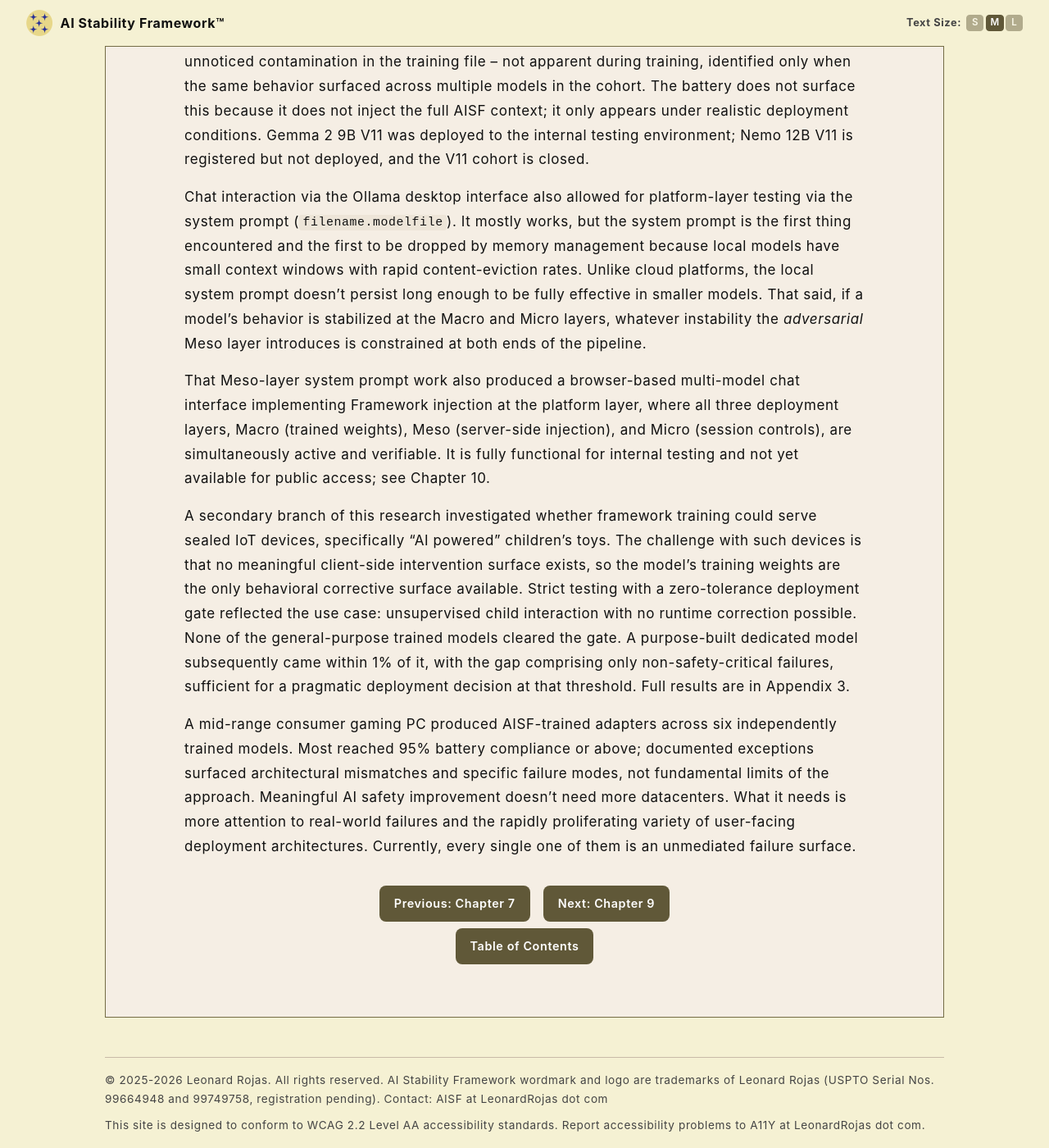
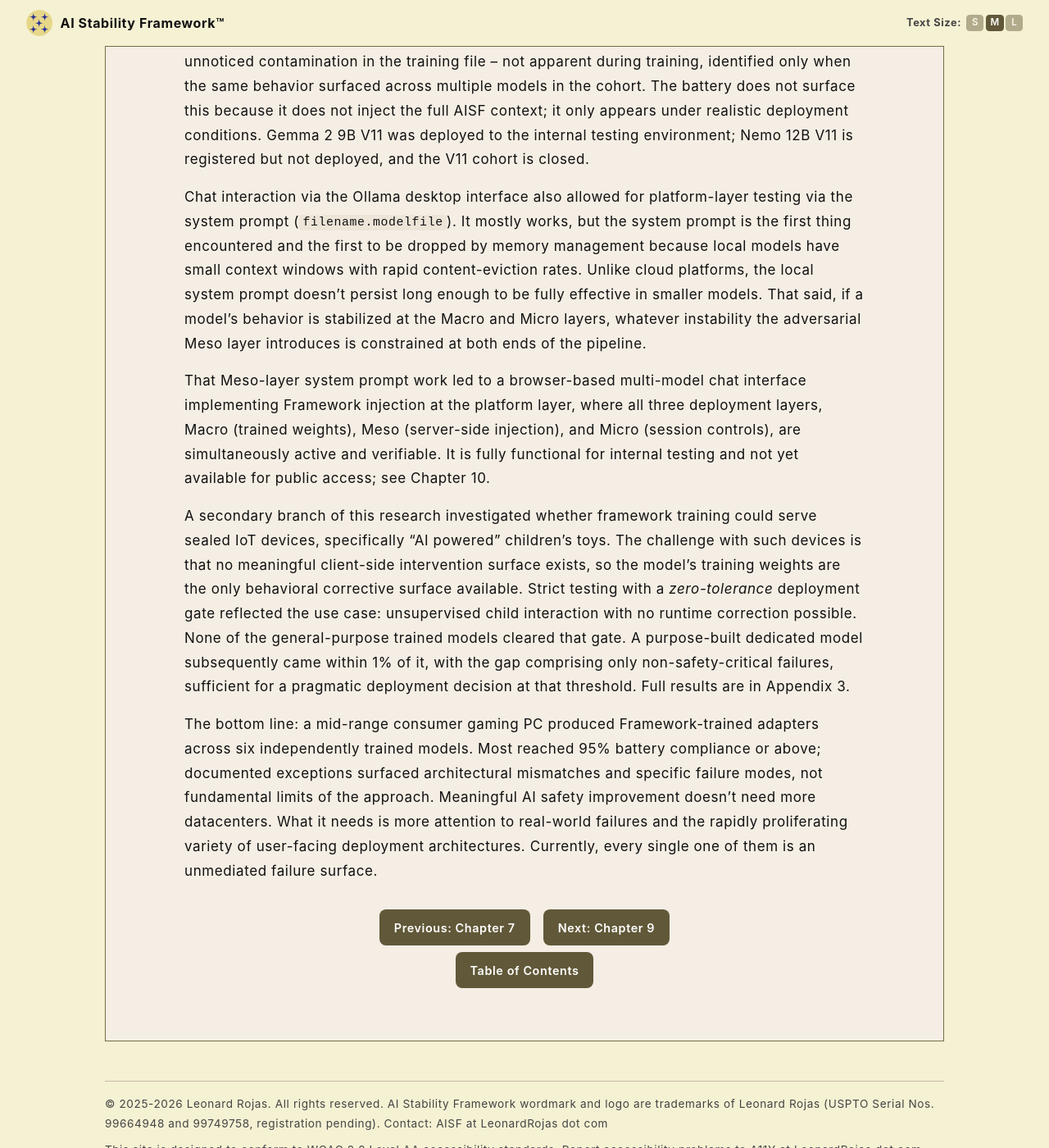
Before and after one commit to rojaslen/AISF-WEB, a Jekyll site: the page built from ch08.md, in a window 1280 px wide and 1400 px high, scrolled down 2447 px. Shown: the whole window at 82% size. Built offline with Jekyll 4.4.1, drawn with Linux system fonts in a browser that asks for light colours; some web fonts are replaced; some of the changed text lies outside the part shown.

Commit message:
minor edits

```diff
--- a/ch08.md
+++ b/ch08.md
@@ -9,7 +9,7 @@
 
 Since the AI Stability Framework works at the client level, can it also be trained directly into an AI model? To find out, I used QLoRA fine-tuning (a method of training LLMs on consumer-grade hardware) to add AISF principles to Mistral 7B, a downloadable open-source model. The hardware was a Windows 11 tower with an Intel i9-9900K CPU and an RTX 4060 Ti (8GB) GPU -- a mid-range gaming PC with a $500 video card. The training result was 100% compliance on a 452-question automated validation battery.
 
-Unlike the rest of the project's "build the plane while flying it" approach, this part was all standard, fully automated scripting. The test questions were generated by a separate AI working from my specifications, so I didn't write the test myself and then grade it on a curve. Mistral 7B passed every single test, including attempts at jailbreaks and disallowed materials. A parallel run on Llama 3.1 8B returned 81.9% on the same battery. The model learned the P1-P3 hierarchy but it completely ignored P0, interpreting it as a null-pointer notation instead of the position-0 marker of a numerical sequence. That single misinterpretation dragged compliance down by nearly 20 percentage points, providing direct empirical measurement of Frankfurt's load-bearing function in the structure. Retraining with explicit P0 primacy language resolved the issue on Mistral but not for Llama 3.1 8B. The architecture-specific nature of this failure is documented in Appendix 2.
+Unlike the rest of the project's *"build the plane while flying it"* approach, this part was all standard, fully automated scripting. The test questions were generated by a separate AI working from my specifications, so I didn't write the test myself and then grade it on a curve. Mistral 7B passed every single test, including attempts at jailbreaks and disallowed materials. A parallel run on Llama 3.1 8B returned 81.9% on the same battery. The model learned the P1-P3 hierarchy but it completely ignored P0, interpreting it as a null-pointer notation instead of the position-0 marker of a numerical sequence. That single misinterpretation dragged compliance down by nearly 20 percentage points, providing direct empirical measurement of Frankfurt's load-bearing function in the structure. Retraining with explicit P0 primacy language resolved the issue on Mistral but not for Llama 3.1 8B. The architecture-specific nature of this failure is documented in Appendix 2.
 
 After upgrading the GPU to a 16GB RTX 5060 Ti, the same approach was extended to Instruct-tuned variants: Mistral 7B Instruct, Llama 3.1 8B Instruct, and Gemma 2 9B, with Qwen3-8B as a fourth distinct architecture. Google Research's IFEval benchmark was used to measure whether AISF training affected general instruction-following. All four models showed substantial output verbosity reduction after training: Mistral Instruct at 42.5%, Gemma 2 at 37.9%, Qwen3-8B at 71.8%. That consistent direction across four architectures is a direct signal of the framework's plain-language principles taking effect at the model level.
 
@@ -17,9 +17,9 @@
 
 A separate Llama 3.1 8B variant trained in chat format returned a 51.9% battery result, which wasn't a compliance failure but a structural artifact. The model had learned to treat the framework's system prompt as an activation trigger rather than internalizing the directives as baseline behavior. With no system prompt trigger, compliance drops. Llama 3.1 8B just isn't a good fit for this use case.
 
-Three of the IFEval instruction categories directly conflict with WCAG: verbatim repetition, decorative markup, and empty placeholder text. An AISF-trained model will refuse those on P0 grounds, and IFEval counts every refusal as a failure. When those categories are excluded and only WCAG-neutral instructions evaluated, the net impact on instruction-following is neutral to near-zero (+1.2pp for Llama, +0.04pp for Gemma 2). The constrained_response category was a separate outlier that pulled the overall average negative; identified as a training artifact, corrected in later work. Full tier analysis in Appendix 2.
+Three of the IFEval instruction categories directly conflict with WCAG: verbatim repetition, decorative markup, and empty placeholder text. A Framework-trained model will refuse those on accessibility grounds (P0), and IFEval counts every refusal as a failure. When those categories are excluded and only WCAG-neutral instructions evaluated, the net impact on instruction-following is neutral to near-zero (+1.2pp for Llama, +0.04pp for Gemma 2). The constrained_response category was a separate outlier that pulled the overall average negative; identified as a training artifact, corrected in later work. Full tier analysis in Appendix 2.
 
-A purpose-built benchmark (Track A: 480 prompts, WCAG conflicts removed) had to be developed to compensate. Overall, +0.6pp against Llama 3.1 8B base is just noise. However, per-category gains are signal: sentence-count, word-frequency, single-sentence, and specific-word prohibitions improved 13 to 38 percentage points. Word-count compliance was zero for both base and trained, likely a capability floor. One severe regression: required_word dropped 71.7pp because the model produced framework doctrine instead of answering. This failure mode (meta-chatter bleed, documented in Appendix 2) was partially corrected in subsequent training. Gemma 2 9B on the same benchmark returned -1.9pp overall -- null, consistent with its higher base already near ceiling on several categories.
+A purpose-built benchmark (Track A: 480 prompts, WCAG conflicts removed) had to be developed to compensate. Overall, +0.6pp against Llama 3.1 8B base is just noise. However, per-category gains are signal: sentence-count, word-frequency, single-sentence, and specific-word prohibitions improved 13 to 38 percentage points. Word-count compliance was zero for both base and trained, likely a capability floor. One severe regression: required_word dropped 71.7pp because the model produced framework doctrine instead of answering. This failure mode (meta-chatter bleed, documented in Appendix 2) was addressed in subsequent training. Gemma 2 9B on the same benchmark returned -1.9pp overall -- null, consistent with its higher base already near ceiling on several categories.
 
 The no_comma category showed consistent IFEval gains across all trained models. Cross-architecture breakdown in Appendix 2.
 
@@ -31,13 +31,13 @@
 
 One V11 finding was a failure mode rather than a compliance result. Nemo 12B developed identity confabulation under AISF injection: when the Framework's injection text is present in context, the model produces incorrect self-identification statements. Root cause was small, unnoticed contamination in the training file -- not apparent during training, identified only when the same behavior surfaced across multiple models in the cohort. The battery does not surface this because it does not inject the full AISF context; it only appears under realistic deployment conditions. Gemma 2 9B V11 was deployed to the internal testing environment; Nemo 12B V11 is registered but not deployed, and the V11 cohort is closed.
 
-Chat interaction via the Ollama desktop interface also allowed for platform-layer testing via the system prompt (<code>filename.modelfile</code>). It mostly works, but the system prompt is the first thing encountered and the first to be dropped by memory management because local models have small context windows with rapid content-eviction rates. Unlike cloud platforms, the local system prompt doesn't persist long enough to be fully effective in smaller models. That said, if a model's behavior is stabilized at the Macro and Micro layers, whatever instability the *adversarial* Meso layer introduces is constrained at both ends of the pipeline.
+Chat interaction via the Ollama desktop interface also allowed for platform-layer testing via the system prompt (<code>filename.modelfile</code>). It mostly works, but the system prompt is the first thing encountered and the first to be dropped by memory management because local models have small context windows with rapid content-eviction rates. Unlike cloud platforms, the local system prompt doesn't persist long enough to be fully effective in smaller models. That said, if a model's behavior is stabilized at the Macro and Micro layers, whatever instability the adversarial Meso layer introduces is constrained at both ends of the pipeline.
 
-That Meso-layer system prompt work also produced a browser-based multi-model chat interface implementing Framework injection at the platform layer, where all three deployment layers, Macro (trained weights), Meso (server-side injection), and Micro (session controls), are simultaneously active and verifiable. It is fully functional for internal testing and not yet available for public access; see Chapter 10.
+That Meso-layer system prompt work led to a browser-based multi-model chat interface implementing Framework injection at the platform layer, where all three deployment layers, Macro (trained weights), Meso (server-side injection), and Micro (session controls), are simultaneously active and verifiable. It is fully functional for internal testing and not yet available for public access; see Chapter 10.
 
-A secondary branch of this research investigated whether framework training could serve sealed IoT devices, specifically "AI powered" children's toys. The challenge with such devices is that no meaningful client-side intervention surface exists, so the model's training weights are the only behavioral corrective surface available. Strict testing with a zero-tolerance deployment gate reflected the use case: unsupervised child interaction with no runtime correction possible. None of the general-purpose trained models cleared the gate. A purpose-built dedicated model subsequently came within 1% of it, with the gap comprising only non-safety-critical failures, sufficient for a pragmatic deployment decision at that threshold. Full results are in Appendix 3.
+A secondary branch of this research investigated whether framework training could serve sealed IoT devices, specifically "AI powered" children's toys. The challenge with such devices is that no meaningful client-side intervention surface exists, so the model's training weights are the only behavioral corrective surface available. Strict testing with a *zero-tolerance* deployment gate reflected the use case: unsupervised child interaction with no runtime correction possible. None of the general-purpose trained models cleared that gate. A purpose-built dedicated model subsequently came within 1% of it, with the gap comprising only non-safety-critical failures, sufficient for a pragmatic deployment decision at that threshold. Full results are in Appendix 3.
 
-A mid-range consumer gaming PC produced AISF-trained adapters across six independently trained models. Most reached 95% battery compliance or above; documented exceptions surfaced architectural mismatches and specific failure modes, not fundamental limits of the approach. Meaningful AI safety improvement doesn't need more datacenters. What it needs is more attention to real-world failures and the rapidly proliferating variety of user-facing deployment architectures. Currently, every single one of them is an unmediated failure surface.
+The bottom line: a mid-range consumer gaming PC produced Framework-trained adapters across six independently trained models. Most reached 95% battery compliance or above; documented exceptions surfaced architectural mismatches and specific failure modes, not fundamental limits of the approach. Meaningful AI safety improvement doesn't need more datacenters. What it needs is more attention to real-world failures and the rapidly proliferating variety of user-facing deployment architectures. Currently, every single one of them is an unmediated failure surface.
 
 <nav>
 <div class="chapter-nav">
```
Also changed, not shown: 1 other file.
